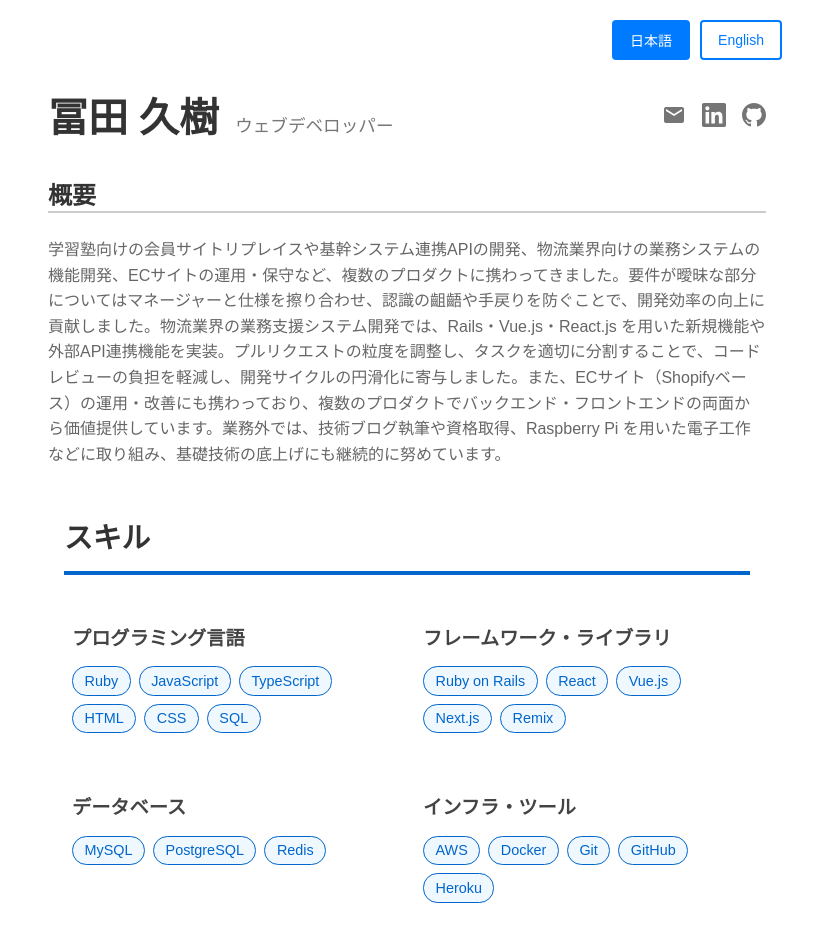
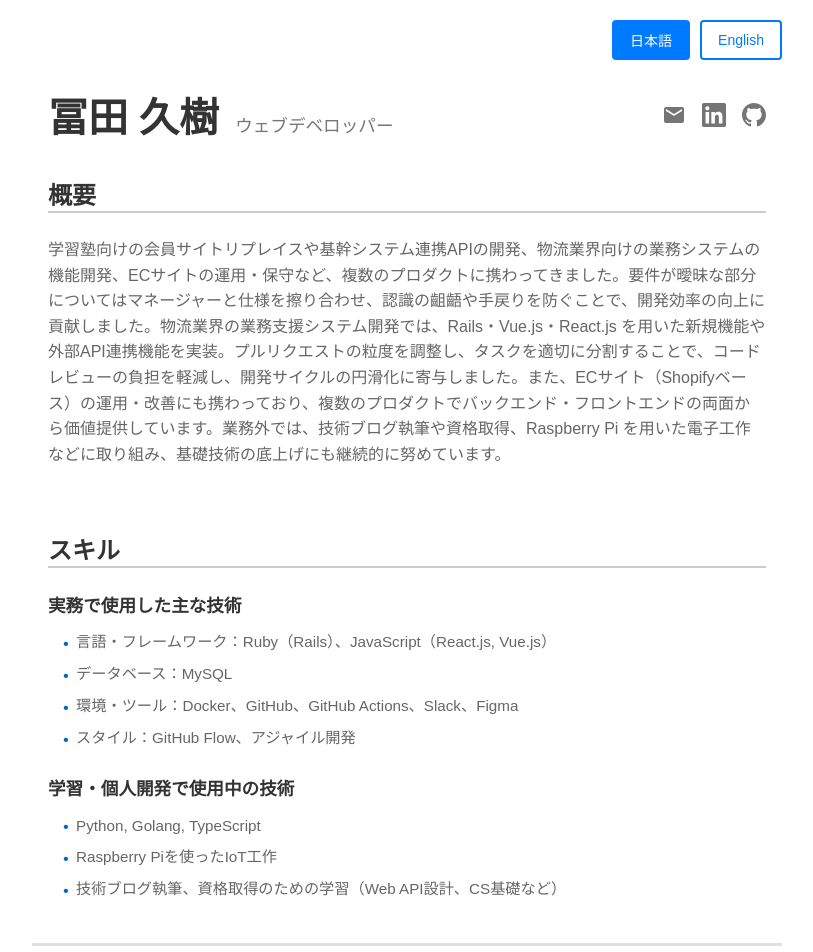
Before and after one commit to tomitahisaki/tomitahisaki.github.io, a React (Vite) app: page / in a window 1280 px wide. Shown: the top 952 px of the page, without its empty margins (233-1046 px from the left). Built offline with nearby package versions, Linux system fonts and the light colour scheme.

Commit message:
feat: fix Skills

```diff
--- a/src/components/Skills.tsx
+++ b/src/components/Skills.tsx
@@ -9,17 +9,18 @@ export const Skills: React.FC<SkillsProps> = ({ data }) => {
   return (
     <section style={styles.section}>
       <h2 style={styles.sectionTitle}>{data.title}</h2>
-      <div style={styles.skillsGrid}>
+      <div style={styles.content}>
         {data.categories.map((category, index) => (
           <div key={index} style={styles.skillCategory}>
             <h3 style={styles.categoryTitle}>{category.name}</h3>
-            <div style={styles.skillTags}>
-              {category.items.map((skill, skillIndex) => (
-                <span key={skillIndex} style={styles.skillTag}>
-                  {skill}
-                </span>
+            <ul style={styles.skillsList}>
+              {category.items.map((item, itemIndex) => (
+                <li key={itemIndex} style={styles.skillItem}>
+                  <span style={styles.bullet}>•</span>
+                  {item}
+                </li>
               ))}
-            </div>
+            </ul>
           </div>
         ))}
       </div>
@@ -29,44 +30,50 @@ export const Skills: React.FC<SkillsProps> = ({ data }) => {
 
 const styles = {
   section: {
-    marginBottom: '2.5em',
-    padding: '0 2em',
+    marginBottom: '2em',
+    padding: '1em',
+    borderBottom: '0.2em solid #e0e0e0',
   },
   sectionTitle: {
-    fontSize: '1.8em',
+    fontSize: '1.5em',
     fontWeight: 'bold',
     marginBottom: '1em',
     color: '#333',
-    borderBottom: '0.15em solid #0066cc',
-    paddingBottom: '0.5em',
+    margin: '0 0 1em 0',
   },
-  skillsGrid: {
-    display: 'grid',
-    gridTemplateColumns: 'repeat(auto-fit, minmax(20em, 1fr))',
-    gap: '1.5em',
-    marginLeft: '0.5em',
+  content: {
+    marginTop: '1em',
   },
   skillCategory: {
-    marginBottom: '1em',
+    marginBottom: '1.5em',
   },
   categoryTitle: {
-    fontSize: '1.2em',
+    fontSize: '1.1em',
     fontWeight: 'bold',
     marginBottom: '0.8em',
-    color: '#444',
+    color: '#333',
+    margin: '0 0 0.8em 0',
   },
-  skillTags: {
+  skillsList: {
+    listStyle: 'none',
+    padding: '0',
+    margin: '0',
+  },
+  skillItem: {
+    marginBottom: '0.5em',
+    paddingLeft: '1em',
+    position: 'relative' as const,
+    color: '#666',
+    fontSize: '0.95em',
+    lineHeight: '1.5',
     display: 'flex',
-    flexWrap: 'wrap' as const,
+    alignItems: 'flex-start',
     gap: '0.5em',
   },
-  skillTag: {
-    backgroundColor: '#f0f8ff',
+  bullet: {
     color: '#0066cc',
-    padding: '0.4em 0.8em',
-    borderRadius: '1em',
-    fontSize: '0.9em',
-    fontWeight: '500',
-    border: '0.1em solid #0066cc',
+    fontWeight: 'bold',
+    marginTop: '0.1em',
+    flexShrink: 0,
   },
 };
--- a/src/locales/en.ts
+++ b/src/locales/en.ts
@@ -16,24 +16,21 @@ export const enData: ResumeData = {
     title: "Skills",
     categories: [
       {
-        name: "Programming Languages",
-        items: ["Ruby", "JavaScript", "TypeScript", "HTML", "CSS", "SQL"]
+        name: "Main Technologies Used in Professional Work",
+        items: [
+          "Languages & Frameworks: Ruby (Rails), JavaScript (React.js, Vue.js)",
+          "Databases: MySQL",
+          "Environment & Tools: Docker, GitHub, GitHub Actions, Slack, Figma",
+          "Development Style: GitHub Flow, PR-based development, Code Review, Weekly Scrum"
+        ]
       },
       {
-        name: "Frameworks & Libraries",
-        items: ["Ruby on Rails", "React", "Vue.js", "Next.js", "Remix"]
-      },
-      {
-        name: "Databases",
-        items: ["MySQL", "PostgreSQL", "Redis"]
-      },
-      {
-        name: "Infrastructure & Tools",
-        items: ["AWS", "Docker", "Git", "GitHub", "Heroku"]
-      },
-      {
-        name: "Others",
-        items: ["Shopify", "Backlog", "Notion", "Slack", "Gather"]
+        name: "Technologies Used in Learning & Personal Development",
+        items: [
+          "Python, Golang, TypeScript",
+          "IoT projects with Raspberry Pi",
+          "Technical blog writing, studying for certifications (Web API design, CS fundamentals, etc.)"
+        ]
       }
     ]
   },
--- a/src/locales/ja.ts
+++ b/src/locales/ja.ts
@@ -16,24 +16,21 @@ export const jaData: ResumeData = {
     title: "スキル",
     categories: [
       {
-        name: "プログラミング言語",
-        items: ["Ruby", "JavaScript", "TypeScript", "HTML", "CSS", "SQL"]
+        name: "実務で使用した主な技術",
+        items: [
+          "言語・フレームワーク：Ruby（Rails）、JavaScript（React.js, Vue.js）",
+          "データベース：MySQL",
+          "環境・ツール：Docker、GitHub、GitHub Actions、Slack、Figma",
+          "スタイル：GitHub Flow、アジャイル開発"
+        ]
       },
       {
-        name: "フレームワーク・ライブラリ",
-        items: ["Ruby on Rails", "React", "Vue.js", "Next.js", "Remix"]
-      },
-      {
-        name: "データベース",
-        items: ["MySQL", "PostgreSQL", "Redis"]
-      },
-      {
-        name: "インフラ・ツール",
-        items: ["AWS", "Docker", "Git", "GitHub", "Heroku"]
-      },
-      {
-        name: "その他",
-        items: ["Shopify", "Backlog", "Notion", "Slack", "Gather"]
+        name: "学習・個人開発で使用中の技術",
+        items: [
+          "Python, Golang, TypeScript",
+          "Raspberry Piを使ったIoT工作",
+          "技術ブログ執筆、資格取得のための学習（Web API設計、CS基礎など）"
+        ]
       }
     ]
   },
```
